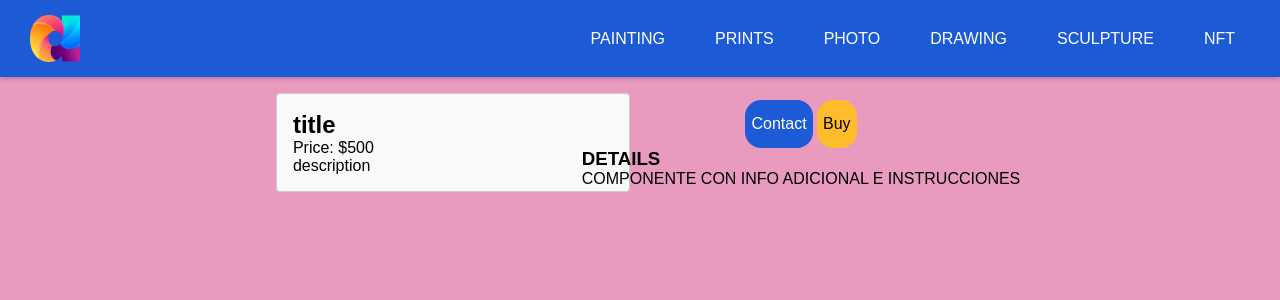
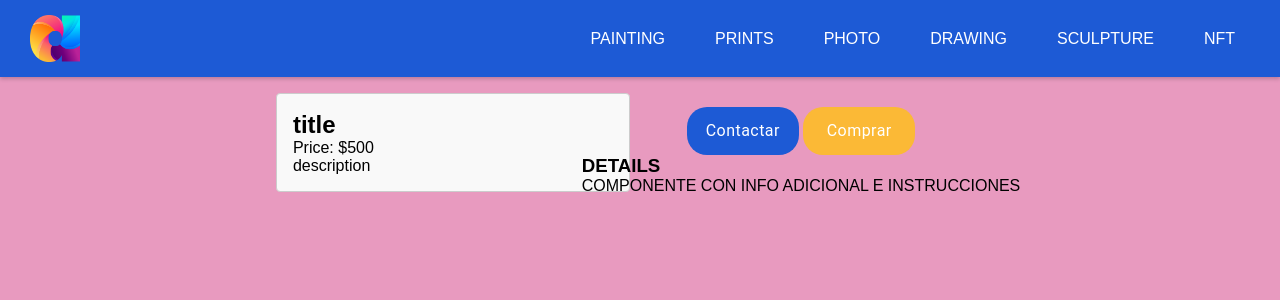
Before and after one commit to Sebasbh/Anunciarte, a React (Vite) app in the folder anunciarte-app/: page /productDetail in a window 1280 px wide. Shown: the top 300 px of the page. Built offline with nearby package versions, Linux system fonts and the light colour scheme.

Commit message:
Update ProductDetail.jsx

```diff
--- a/anunciarte-app/src/Pages/ProductDetail.jsx
+++ b/anunciarte-app/src/Pages/ProductDetail.jsx
@@ -1,4 +1,5 @@
-import Button from "../Components/atoms/Button";
+import ContactModal from "../Components/atoms/PopUpContact";
+import CartModal from "../Components/atoms/PopUpBuy";
 import "./productDetail.css";
 import illustration from "../assets/pageIllustration.png"
 import MobileNavbar from "./../Components/molecules/MobileNavbar"
@@ -36,8 +37,8 @@ export default function ProductDetail() {
           <div className="infoContainer">
 
             <div className="ButtonsProductsDetail">
-              <Button style="blueButton" text="Contact" arrow={false} />
-              <Button style="yellowButton" text="Buy" arrow={false}/>
+              <ContactModal />
+              <CartModal/>
             </div>
             <h3>DETAILS</h3>
 
```
